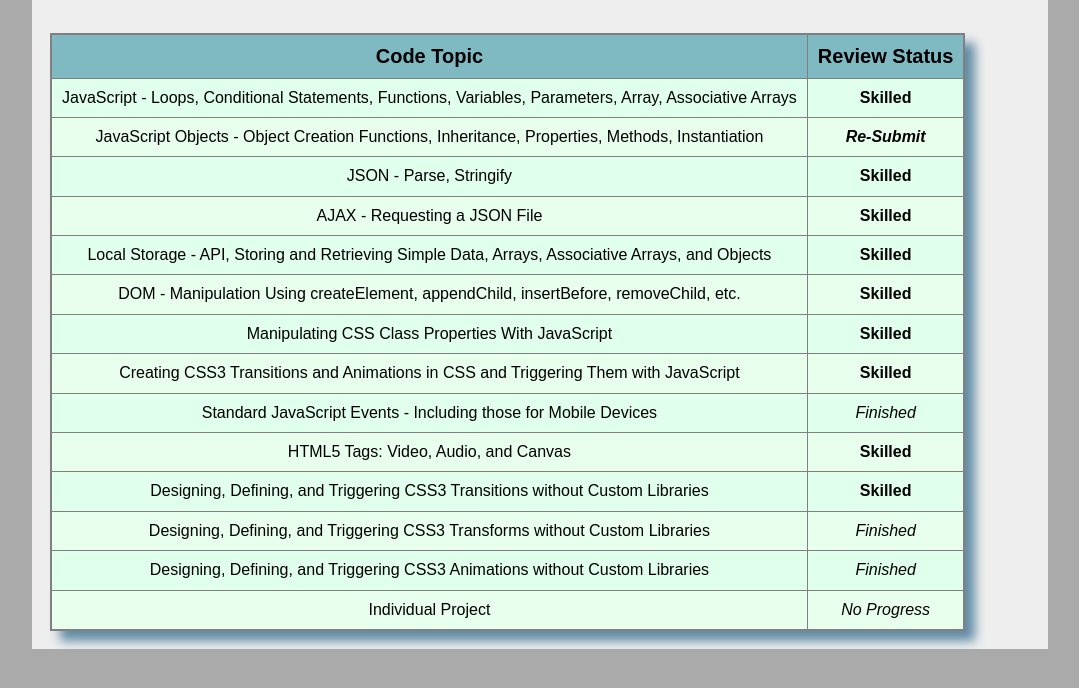
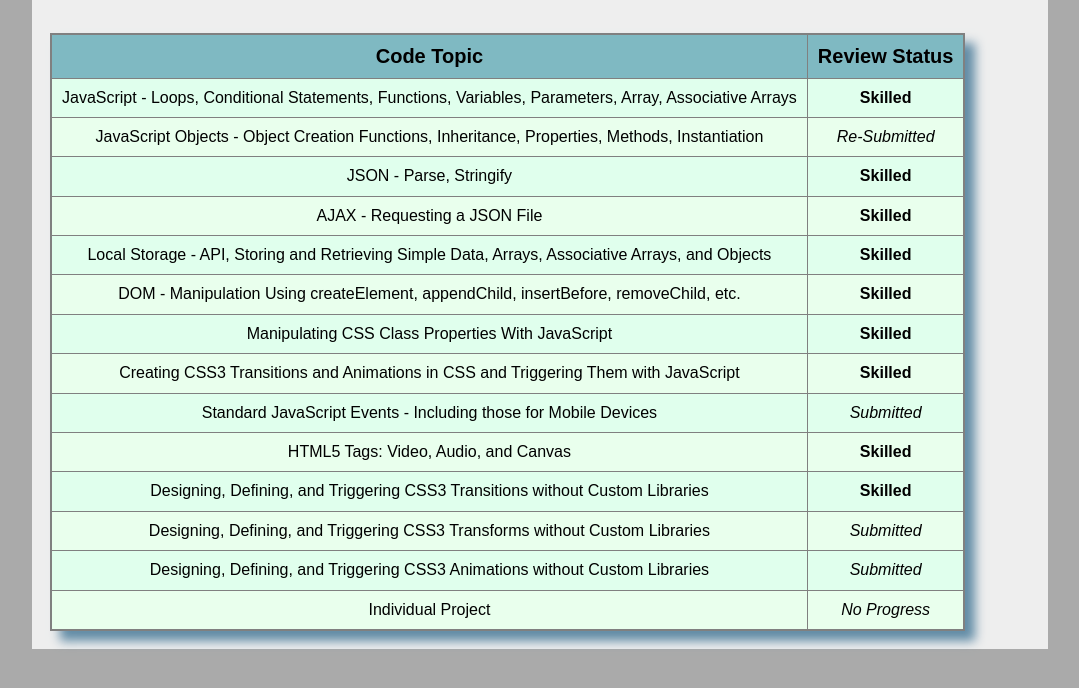
Before and after one commit to Waisath-CJ/CIT-261, a plain HTML site: page index.html in a window 1280 px wide. Shown: the part 100-788 px from the top of the page, without its empty margins (100-1179 px from the left). Drawn offline with Linux system fonts and the light colour scheme.

Commit message:
Update index.html

```diff
--- a/index.html
+++ b/index.html
@@ -33,7 +33,7 @@
 							<a href="jsObjects/index.html">JavaScript Objects - Object Creation Functions, Inheritance, Properties, Methods, Instantiation</a>
 						</td>
 						<td>
-							<b><i>Re-Submit</i></b>
+							<i>Re-Submitted</i>
 						</td>
 					</tr>
 					<tr>
@@ -89,7 +89,7 @@
 							<a href="jsEvents/index.html">Standard JavaScript Events - Including those for Mobile Devices</a>
 						</td>
 						<td>
-							<i>Finished</i>
+							<i>Submitted</i>
 						</td>
 					</tr>
 					<tr>
@@ -113,7 +113,7 @@
 							<a href="cssTransforms/index.html">Designing, Defining, and Triggering CSS3 Transforms without Custom Libraries</a>
 						</td>
 						<td>
-							<i>Finished</i>
+							<i>Submitted</i>
 						</td>
 					</tr>
 					<tr>
@@ -121,7 +121,7 @@
 							<a href="cssAnimations/index.html">Designing, Defining, and Triggering CSS3 Animations without Custom Libraries</a>
 						</td>
 						<td>
-							<i>Finished</i>
+							<i>Submitted</i>
 						</td>
 					</tr>
 					<tr>
```
